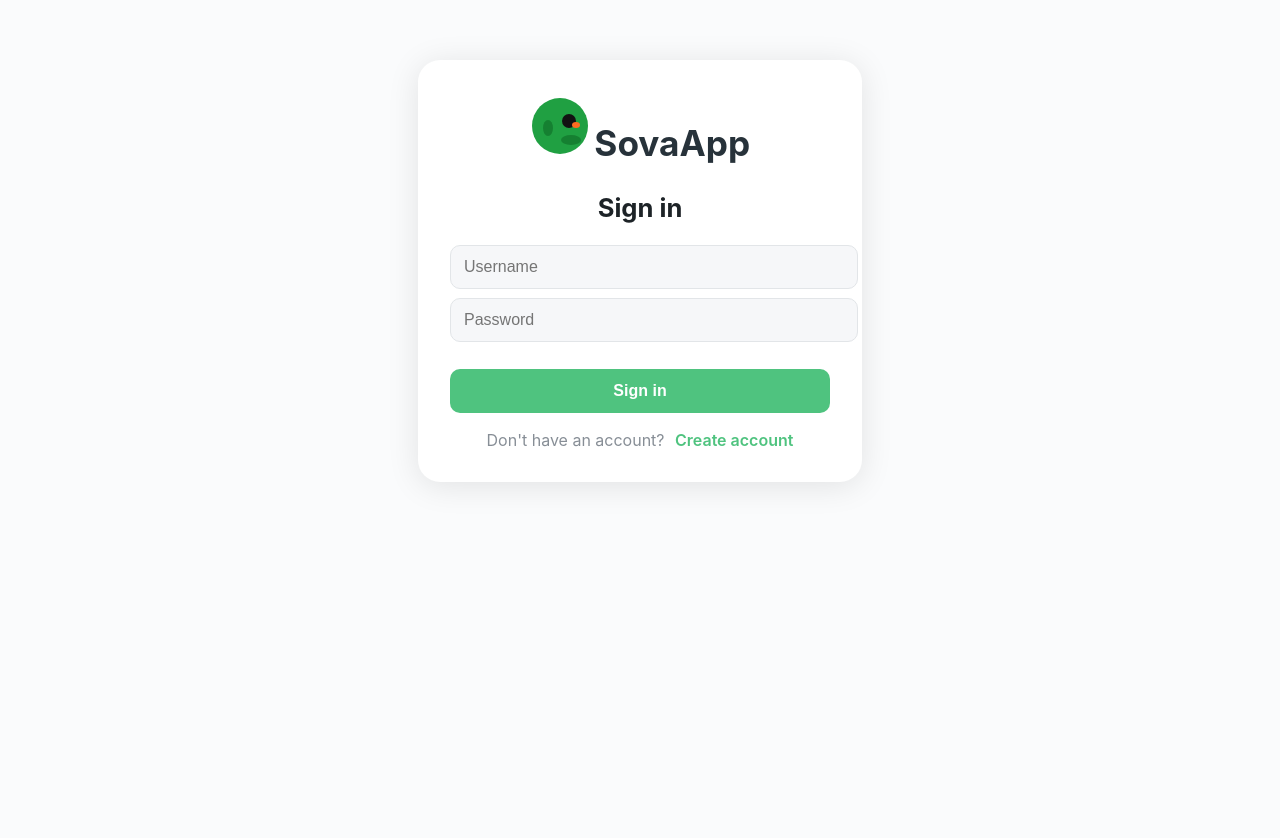
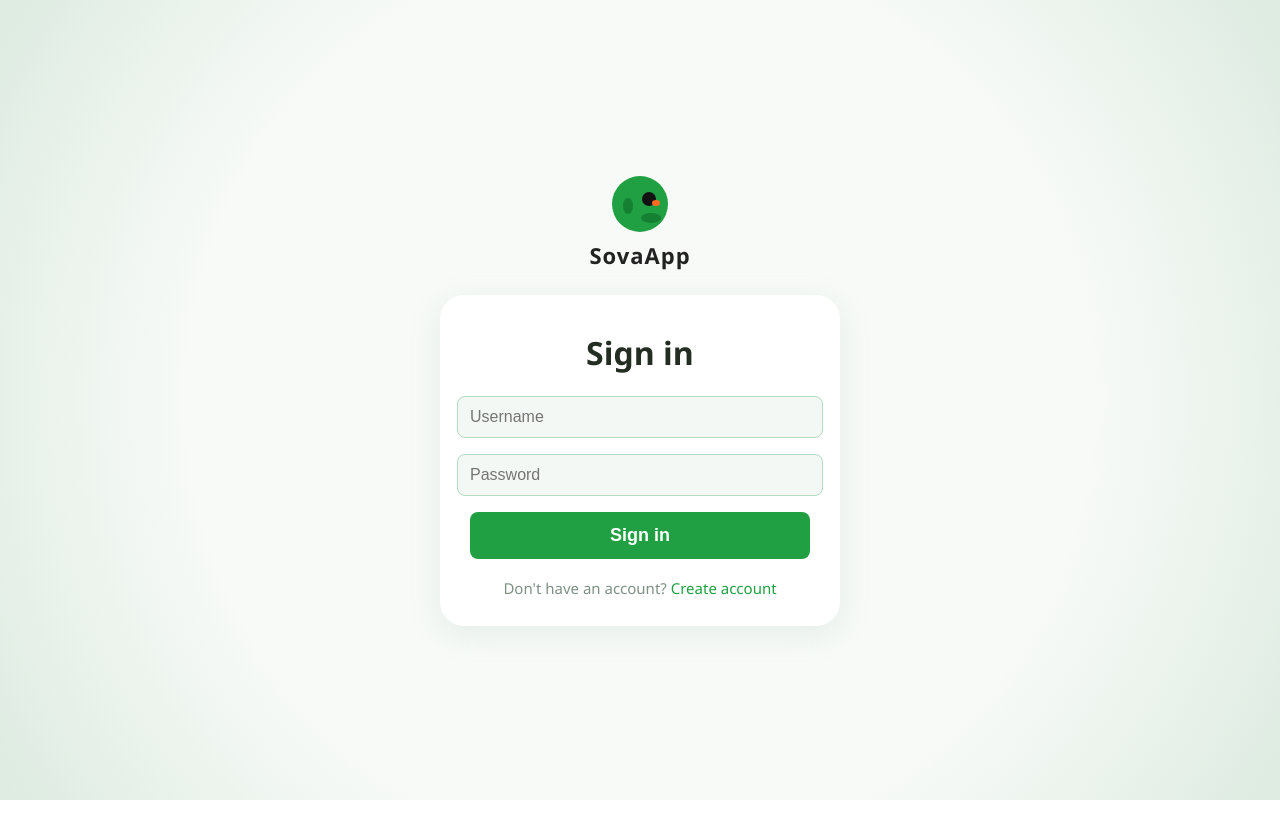
Before and after one commit to VadymSova/SovaApp, a plain HTML site: page index.html in a window 1280 px wide. After the commit the page ends 800 px from the top, so only its background shows below. Drawn offline with Linux system fonts and the light colour scheme.

Commit message:
Update styles.css

```diff
--- a/styles.css
+++ b/styles.css
@@ -1,91 +1,110 @@
 body {
-  background: #FAFBFC;
-  font-family: 'Inter', Arial, sans-serif;
   margin: 0;
+  padding: 0;
+  background: radial-gradient(circle, #f7faf7 60%, #ddebe0 100%);
+  font-family: 'Segoe UI', Arial, sans-serif;
   min-height: 100vh;
 }
 
 .main-container {
-  max-width: 380px;
-  margin: 60px auto;
-  background: #fff;
-  border-radius: 22px;
-  box-shadow: 0 4px 32px rgba(0,0,0,0.10);
-  padding: 36px 32px 32px 32px;
+  min-height: 100vh;
+  display: flex;
+  flex-direction: column;
+  align-items: center;
+  justify-content: center;
 }
 
 .header {
   display: flex;
   flex-direction: column;
   align-items: center;
-  margin-bottom: 28px;
+  margin-bottom: 25px;
 }
 
-.logo {
-  width: 96px;
-  height: 96px;
-  margin-bottom: 10px;
+.logo-anim {
+  display: flex;
+  flex-direction: column;
+  align-items: center;
 }
 
 .logo-title {
-  font-size: 2.2em;
-  font-weight: 700;
-  color: #27323a;
-  margin-bottom: 2px;
+  font-size: 22px;
+  font-weight: bold;
+  color: #222;
+  margin-top: 6px;
+  letter-spacing: 1px;
+}
+
+#owl {
+  opacity: 0;
+  transform: translateY(-20px) scale(0.8);
+  transition: all 1.2s cubic-bezier(.46,.03,.52,.96);
+}
+#owl.visible {
+  opacity: 1;
+  transform: translateY(0) scale(1);
+}
+
+/* Оформление формы */
+.auth-container {
+  background: #fff;
+  border-radius: 24px;
+  box-shadow: 0 8px 28px #a9c4b638;
+  padding: 36px 30px 28px 30px;
+  display: flex;
+  flex-direction: column;
+  align-items: center;
+  min-width: 340px;
 }
 
 .auth-container h1 {
-  font-size: 1.6em;
-  font-weight: 700;
-  margin-bottom: 22px;
-  color: #1d2327;
-  text-align: center;
+  margin: 0 0 22px 0;
+  font-size: 32px;
+  color: #232d21;
 }
 
-input {
-  display: block;
+input[type="text"], input[type="password"] {
   width: 100%;
-  margin: 9px 0;
-  padding: 12px 13px;
-  border-radius: 10px;
-  border: 1.5px solid #e2e5e8;
-  font-size: 1em;
-  background: #f6f7f9;
-  transition: border 0.18s;
+  padding: 11px 12px;
+  margin-bottom: 16px;
+  border: 1px solid #b3dbc2;
+  border-radius: 8px;
+  font-size: 16px;
+  background: #f3f8f5;
+  outline: none;
+  transition: border .2s;
 }
-input:focus {
-  outline: none;
-  border-color: #4FC37F;
+input[type="text"]:focus, input[type="password"]:focus {
+  border: 1.5px solid #20a042;
+  background: #e5f5ea;
 }
 
 button {
   width: 100%;
   padding: 13px 0;
-  background: #4FC37F;
+  border: none;
+  background: #20a042;
   color: #fff;
-  border: none;
-  border-radius: 10px;
-  font-size: 1em;
+  font-size: 18px;
+  border-radius: 8px;
+  cursor: pointer;
+  margin-bottom: 13px;
   font-weight: 600;
-  margin-top: 18px;
-  cursor: pointer;
-  transition: background 0.19s;
+  transition: background .18s;
 }
 button:hover {
-  background: #36935a;
+  background: #158031;
 }
 
 .register-link {
-  margin-top: 17px;
-  text-align: center;
-  font-size: 1em;
-  color: #878e96;
+  margin-top: 6px;
+  font-size: 15px;
+  color: #7e9183;
 }
 .register-link a {
-  color: #4FC37F;
-  font-weight: 600;
+  color: #20a042;
   text-decoration: none;
-  margin-left: 6px;
+  font-weight: 500;
 }
 .register-link a:hover {
   text-decoration: underline;
```
